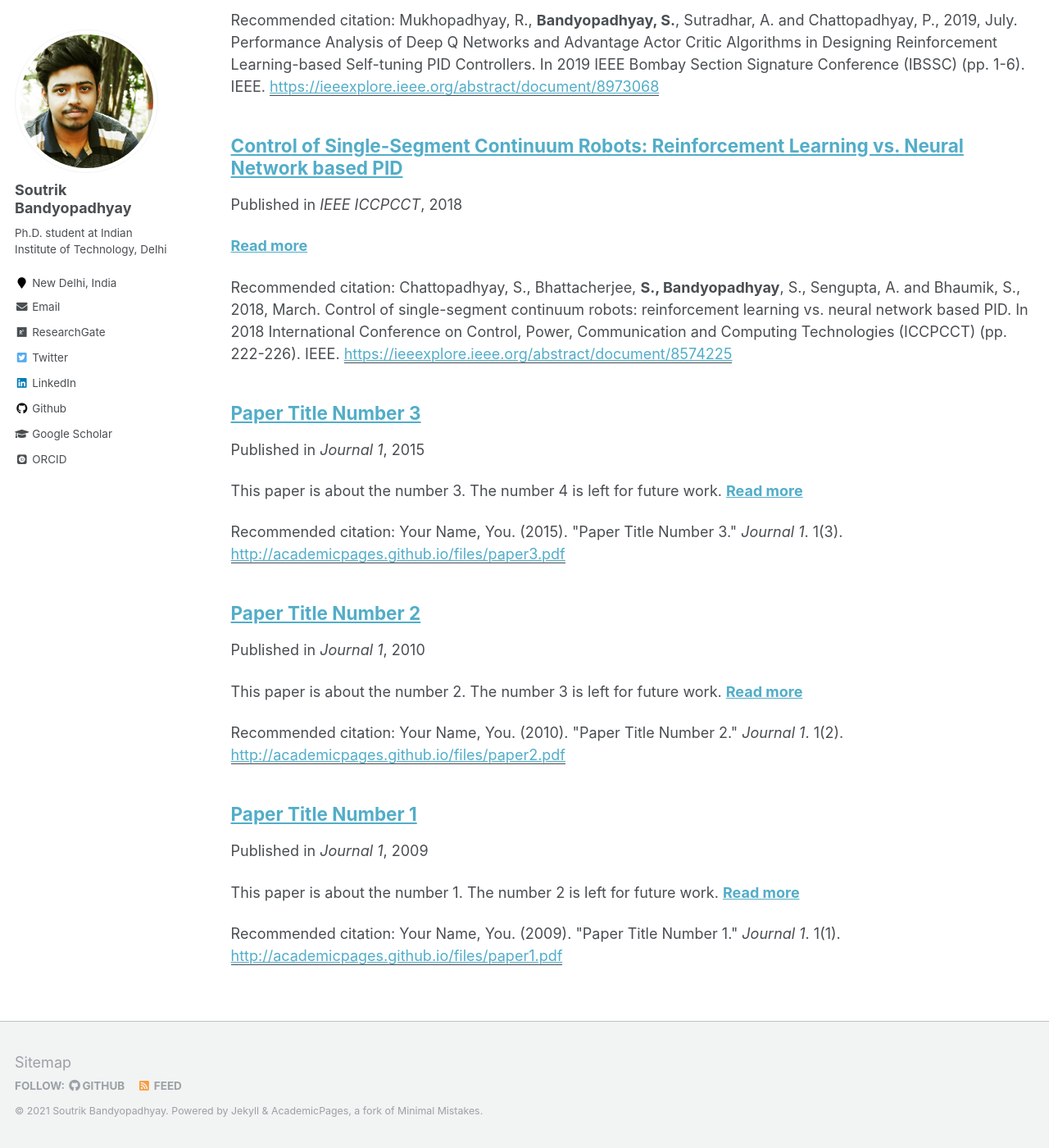
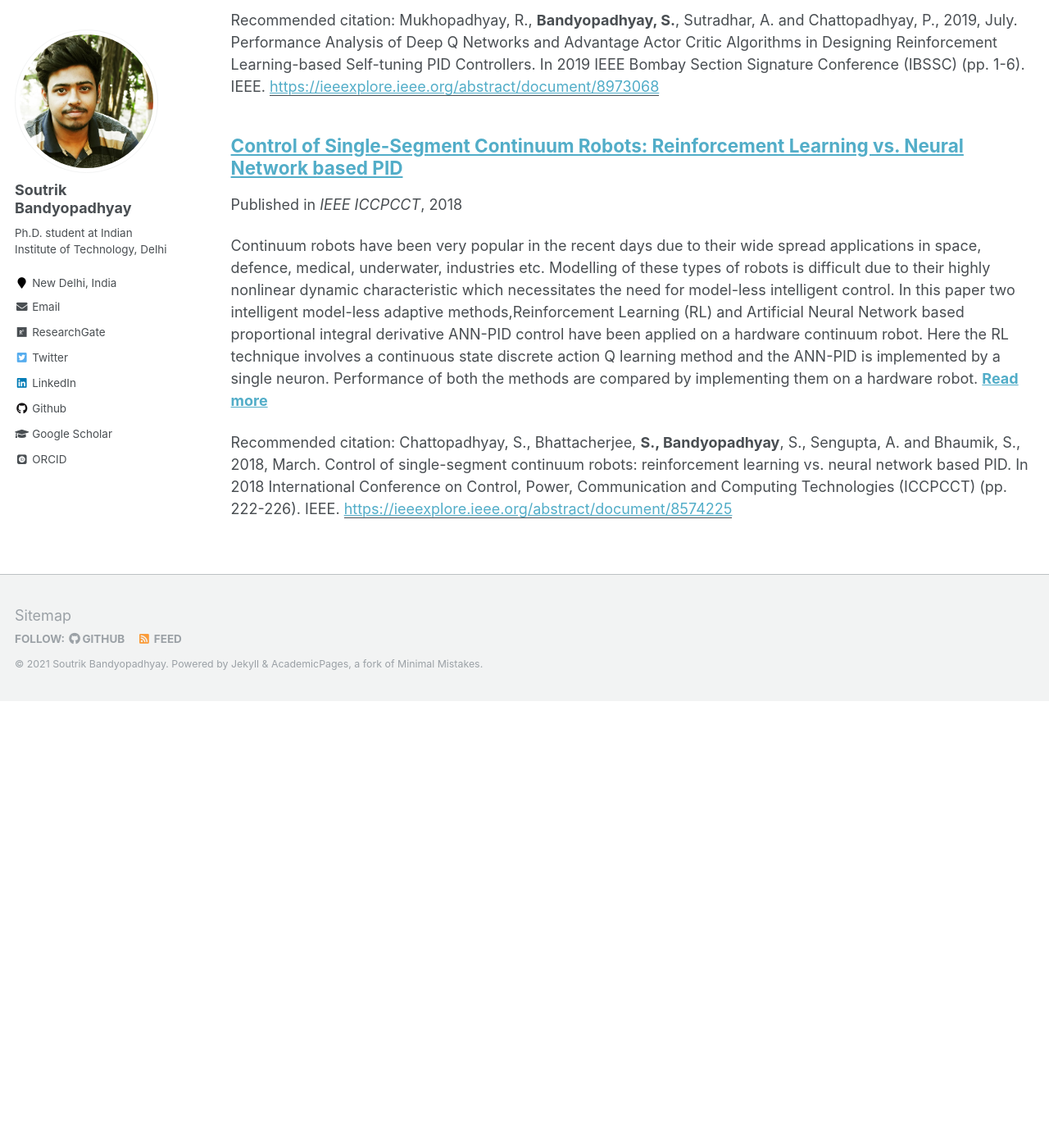
Before and after one commit to SoutrikBandyopadhyay/soutrikbandyopadhyay.github.io, a Jekyll site: the page built from _pages/publications.md, in a window 1280 px wide and 1400 px high, scrolled down 614 px. Shown: the whole window at 82% size. Built offline with Jekyll 4.4.1, drawn with Linux system fonts in a browser that asks for light colours; some web fonts are replaced; after the commit the page ends 1469 px from its top, so only the background shows below that.

Commit message:
Publications

```diff
--- a/_publications/2009-10-01-paper-title-number-1.md
+++ /dev/null
@@ -1,16 +0,0 @@
----
-title: "Paper Title Number 1"
-collection: publications
-permalink: /publication/2009-10-01-paper-title-number-1
-excerpt: 'This paper is about the number 1. The number 2 is left for future work.'
-date: 2009-10-01
-venue: 'Journal 1'
-paperurl: 'http://academicpages.github.io/files/paper1.pdf'
-citation: 'Your Name, You. (2009). &quot;Paper Title Number 1.&quot; <i>Journal 1</i>. 1(1).'
----
-
-<a href='http://academicpages.github.io/files/paper1.pdf'>Download paper here</a>
-
-This paper is about the number 1. The number 2 is left for future work.
-
-Recommended citation: Your Name, You. (2009). "Paper Title Number 1." <i>Journal 1</i>. 1(1).
--- a/_publications/2010-10-01-paper-title-number-2.md
+++ /dev/null
@@ -1,16 +0,0 @@
----
-title: "Paper Title Number 2"
-collection: publications
-permalink: /publication/2010-10-01-paper-title-number-2
-excerpt: 'This paper is about the number 2. The number 3 is left for future work.'
-date: 2010-10-01
-venue: 'Journal 1'
-paperurl: 'http://academicpages.github.io/files/paper2.pdf'
-citation: 'Your Name, You. (2010). &quot;Paper Title Number 2.&quot; <i>Journal 1</i>. 1(2).'
----
-
-<a href='http://academicpages.github.io/files/paper2.pdf'>Download paper here</a>
-
-This paper is about the number 2. The number 3 is left for future work.
-
-Recommended citation: Your Name, You. (2010). "Paper Title Number 2." <i>Journal 1</i>. 1(2).
--- a/_publications/2015-10-01-paper-title-number-3.md
+++ /dev/null
@@ -1,16 +0,0 @@
----
-title: "Paper Title Number 3"
-collection: publications
-permalink: /publication/2015-10-01-paper-title-number-3
-excerpt: 'This paper is about the number 3. The number 4 is left for future work.'
-date: 2015-10-01
-venue: 'Journal 1'
-paperurl: 'http://academicpages.github.io/files/paper3.pdf'
-citation: 'Your Name, You. (2015). &quot;Paper Title Number 3.&quot; <i>Journal 1</i>. 1(3).'
----
-
-<a href='http://academicpages.github.io/files/paper3.pdf'>Download paper here</a>
-
-This paper is about the number 3. The number 4 is left for future work.
-
-Recommended citation: Your Name, You. (2015). "Paper Title Number 3." <i>Journal 1</i>. 1(3).
--- a/_publications/2018_ICCPCCT.md
+++ b/_publications/2018_ICCPCCT.md
@@ -2,7 +2,7 @@
 title: "Control of Single-Segment Continuum Robots: Reinforcement Learning vs. Neural Network based PID"
 collection: publications
 permalink: /publication/2018-ICCPCCT
-excerpt: ''
+excerpt: 'Continuum robots have been very popular in the recent days due to their wide spread applications in space, defence, medical, underwater, industries etc. Modelling of these types of robots is difficult due to their highly nonlinear dynamic characteristic which necessitates the need for model-less intelligent control. In this paper two intelligent model-less adaptive methods,Reinforcement Learning (RL) and Artificial Neural Network based proportional integral derivative ANN-PID control have been applied on a hardware continuum robot. Here the RL technique involves a continuous state discrete action Q learning method and the ANN-PID is implemented by a single neuron. Performance of both the methods are compared by implementing them on a hardware robot.'
 date: 2018-03-23
 venue: 'IEEE ICCPCCT'
 paperurl: 'https://ieeexplore.ieee.org/abstract/document/8574225'
```
